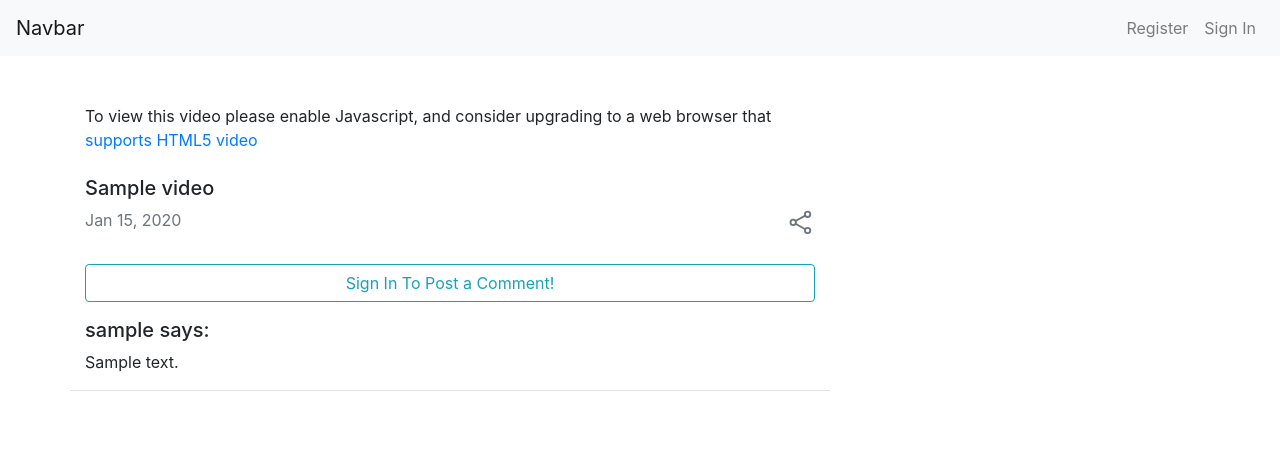
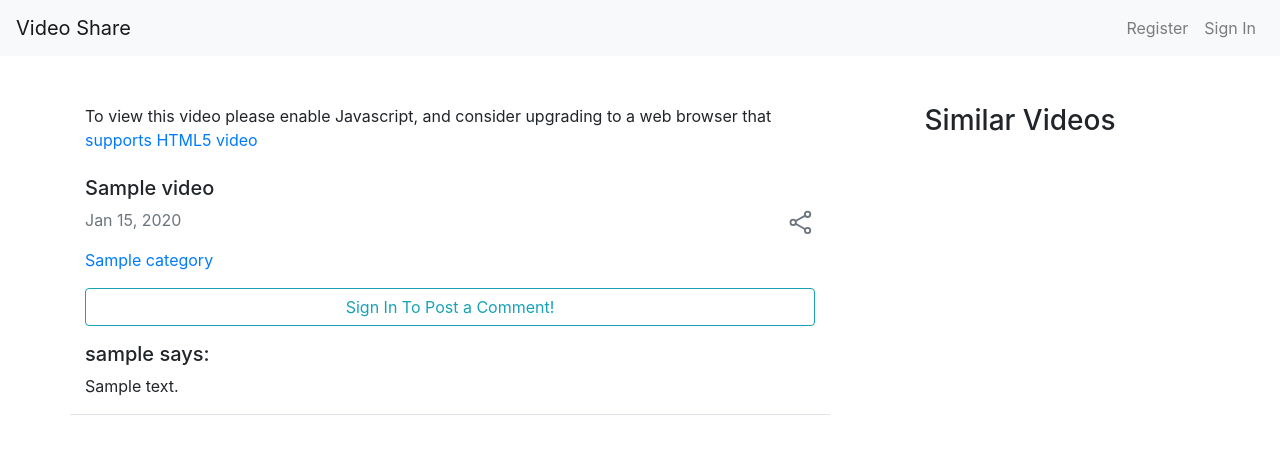
Before and after one commit to iamPrivate101/Vedio-sharing-app, a Django app: page /videos/1/ in a window 1280 px wide. Shown: the top 454 px of the page. Run offline with Django 4.2, Linux system fonts and the light colour scheme; tables that the repository leaves empty hold one stand-in row (values such as "Sample post"); some libraries are stand-ins or nearby versions.

Commit message:
Category view and Similar Videos

```diff
--- a/static/css/style.css
+++ b/static/css/style.css
@@ -70,3 +70,12 @@
     text-decoration: none;
     transition: .3s;
 }
+
+.category-link{
+    transition: 0.3s;
+}
+
+.category-link:hover {
+    transition: 0.3;
+    text-decoration: none;
+}
--- a/templates/base.html
+++ b/templates/base.html
@@ -17,7 +17,7 @@
     <!--  IE8 (for Video.js versions prior to v7) -->
   	<script src="https://vjs.zencdn.net/ie8/1.1.2/videojs-ie8.min.js"></script>
 
-    <title>Hello, world!</title>
+    <title>Video Share</title>
   </head>
   <body>
     {% include 'include/navigation.html' %}
--- a/templates/include/navigation.html
+++ b/templates/include/navigation.html
@@ -1,5 +1,5 @@
 <nav class="navbar navbar-expand-lg navbar-light bg-light">
-  <a class="navbar-brand" href="{% url 'index' %}">Navbar</a>
+  <a class="navbar-brand" href="{% url 'index' %}">Video Share</a>
   <button class="navbar-toggler" type="button" data-toggle="collapse" data-target="#navbarSupportedContent" aria-controls="navbarSupportedContent" aria-expanded="false" aria-label="Toggle navigation">
     <span class="navbar-toggler-icon"></span>
   </button>
--- a/templates/videos/detail_video.html
+++ b/templates/videos/detail_video.html
@@ -1,6 +1,6 @@
 {% extends 'base.html' %}
 {% load crispy_forms_tags %}
-
+{% load static %}
 {% block content %}
 	<div class="container">
 		<div class="row mt-5">
@@ -19,6 +19,7 @@
 				<div class="row">
 					<div class="col-md-6 text-muted">
 						<p>{{ object.date_posted | date:"M d, Y" }}</p>
+                        <a href="{% url 'category-list' object.category.pk %}" class="category-link">{{ object.category }}</a>
 					</div>
 					<div class="col-md-6 text-muted text-right">
 						<ion-icon class="video-icons" name="share-social-outline" type="button"  data-toggle="modal" data-target="#exampleModal">
@@ -53,7 +54,23 @@
 			<a class="video-icons icon-color" href="{% url 'video-delete' object.pk %}"><ion-icon name="close-outline"></ion-icon></a>
 		{% endif %}
 	</div>
+    <div class="col-md-4 col-sm-12 col-xs-12">
+        <h3 class="text-center mb-3"> Similar Videos</h3>
+        {% for category in categories %}
+            {% if object.pk != category.pk %}
+                <div class="position-relative d-flex flex-row mb-5 py-2 border-bottom">
+                    <img src="{{ category.thumbnail.url }}" alt="yhumbnail" width="100" height="50">
+                    <h5 class="pl-3">{{category.title}}</h5>
+                    <a href="{% url 'video-detail' category.pk %}" class="stretched-link"></a>
+
+                </div>
+            {% endif %}
+        {% endfor %}
+    </div>
 </div>
+
+
+
     <div class="row mt-3">
         <div class="col-md-8 col-sm-12">
             {% if user.is_authenticated %}
--- a/videos/urls.py
+++ b/videos/urls.py
@@ -1,11 +1,12 @@
 from django.urls import path
-from .views import CreateVideo, DetailVideo, UpdateVideo, DeleteVideo
+from .views import CreateVideo, DetailVideo, UpdateVideo, DeleteVideo, VideoCategoryList
+
 
 urlpatterns = [
     path('create/',CreateVideo.as_view(), name='video-create'),
     path('<int:pk>/',DetailVideo.as_view(), name = 'video-detail'),
     path('<int:pk>/update',UpdateVideo.as_view(), name = 'video-update'),
-    path('<int:pk>/delete', DeleteVideo.as_view(),name='video-delete')
-
+    path('<int:pk>/delete', DeleteVideo.as_view(),name='video-delete'),
+    path('category/<int:pk>',VideoCategoryList.as_view(),name='category-list'),
 
 ]
--- a/videos/views.py
+++ b/videos/views.py
@@ -2,7 +2,7 @@ from django.shortcuts import render, reverse
 from django.views.generic.list import ListView
 from django.views.generic.edit import CreateView, UpdateView, DeleteView
 from django.views.generic.detail import DetailView
-from .models import Comment, Video
+from .models import Comment, Video, Category
 from django.contrib.auth.mixins import LoginRequiredMixin, UserPassesTestMixin
 from django.views import View
 from .forms import CommentForm
@@ -44,9 +44,12 @@ class DetailVideo(View):
         comments = Comment.objects.filter(video=video).order_by(
             "created_on"
         )  # getting the all the comments of the particular video and listing it new at first
+        categories = Video.objects.filter(category=video.category)[:15] #gets 16 first category elementss to display
+
         context = {
             "object": video,
             "comments": comments,
+            'categories':categories,
             "form": form,
         }
         return render(request, "videos/detail_video.html", context)
@@ -66,9 +69,13 @@ class DetailVideo(View):
         comments = Comment.objects.filter(video=video).order_by(
             "created_on"
         )  # getting the all the comments of the particular video and listing it new at first
+
+        categories = Video.objects.filter(category=video.category)[:15]
+
         context = {
             "object": video,
             "comments": comments,
+            'categories':categories,
             "form": form,
         }
         return render(request, "videos/detail_video.html", context)
@@ -99,3 +106,14 @@ class DeleteVideo(LoginRequiredMixin, UserPassesTestMixin, DeleteView):
     def test_func(self):
         video = self.get_object()
         return self.request.user == video.uploader
+
+
+class VideoCategoryList(View):
+    def get(self,request,pk,*args, **kwargs):
+        category = Category.objects.get(pk=pk)
+        videos = Video.objects.filter(category = pk). order_by('-date_posted')
+        context = {
+            'category':category,
+            'videos':videos,
+        }
+        return render(request, 'videos/video_category.html', context)
```
Also changed, not shown: templates/videos/video_category.html (added, +25 -0 lines), uploads/thumbnails/ironman.jpg (added), uploads/thumbnails/ironman2.jpeg (added), uploads/thumbnails/thorhulk.jpeg (added), 3 other files.
